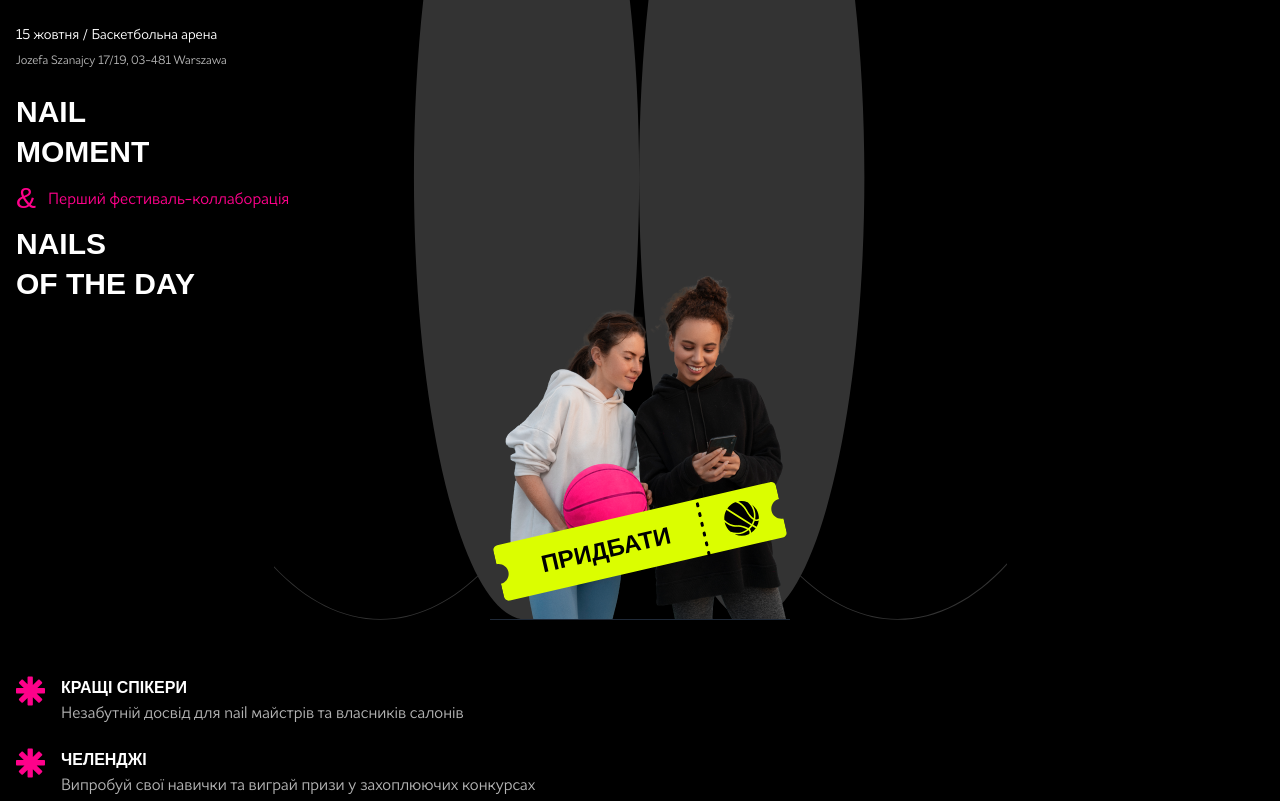
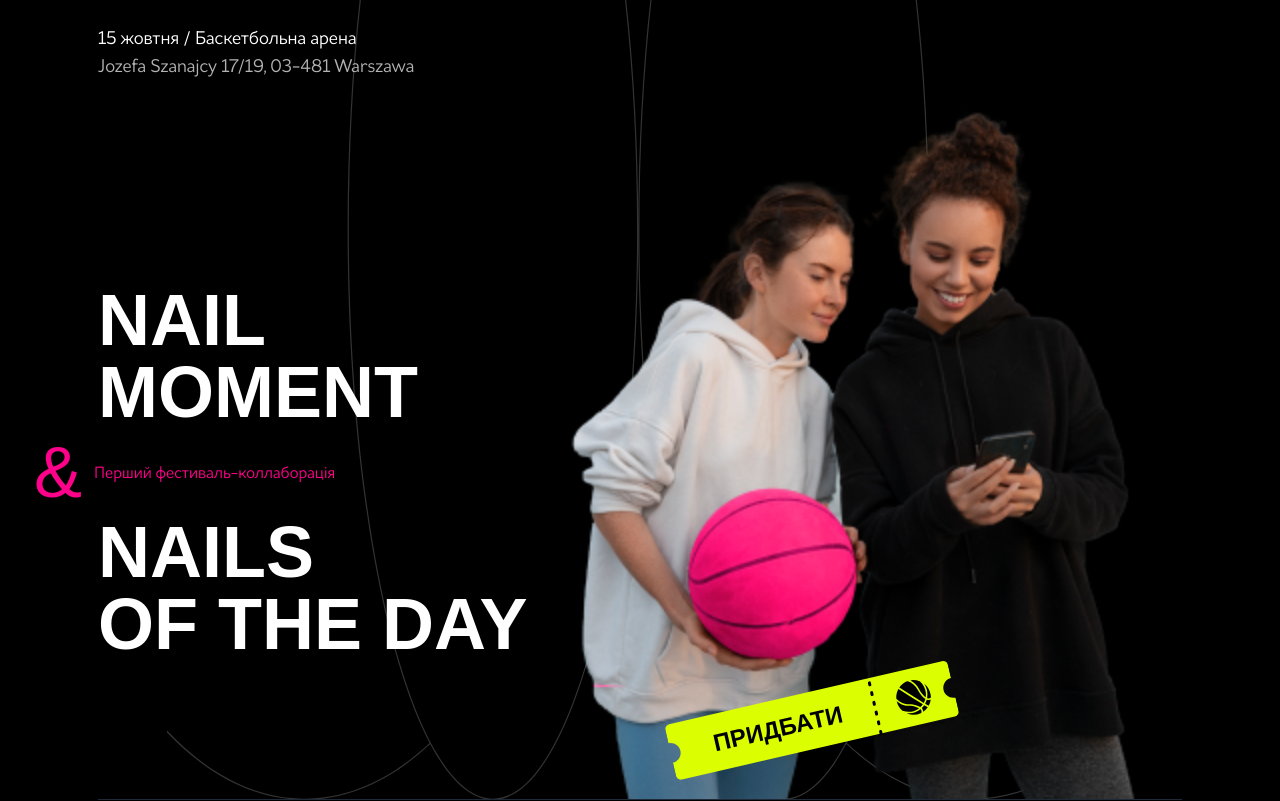
Before and after one commit to serhiihaniuk/nailmoment_next, a Next.js app: page / in a window 1280 px wide. Shown: the top 801 px of the page. Built offline with nearby package versions, Linux system fonts and the light colour scheme; a web font is replaced by a local one.

Commit message:
finish with hero section for desktop

```diff
--- a/src/app/page.tsx
+++ b/src/app/page.tsx
@@ -145,44 +145,46 @@ export default function Home() {
 
   return (
     <>
-      <section className="px-4 pt-6 lines-1 relative bg-contain bg-center bg-no-repeat h-[620px]">
+      <section className="px-4 pt-6 lines-1 relative bg-contain bg-center bg-no-repeat h-[620px] lg:h-lvh">
+        <div className="relative w-full h-full lg:max-w-[1084px] lg:m-auto lg:border-b lg:border-b-gray-800 lg:flex lg:flex-col">
         <Image
           src="/assets/hero.png"
           aria-hidden="true"
           alt="Background"
           width={300}
           height={452}
-          className="absolute bottom-0 z-0 object-contain object-center left-1/2 -translate-x-1/2 border-b border-b-gray-800"
+          className="absolute bottom-0 z-0 object-contain object-center left-1/2 -translate-x-1/2 border-b border-b-gray-800 lg:border-0 lg:left-auto lg:right-[40px] lg:w-[600px] lg:-translate-x-[0]"
         />
-        <div className="flex font-asteriks flex-col  gap-2 relative z-10">
-          <span className="text-primary-foreground text-sm">
+        <div className="flex font-asteriks flex-col  gap-2 relative z-10 lg:gap-0 lg:mb-16">
+          <span className="text-primary-foreground text-sm lg:text-lg">
             15 жовтня / Баскетбольна арена
           </span>
           <a
             href="TODO:ADD_LINK"
-            className="text-primary-foreground-muted text-xs"
+            className="text-primary-foreground-muted text-xs lg:text-lg"
           >
             Jozefa Szanajcy 17/19, 03-481 Warszawa
           </a>
         </div>
-        <h1 className="w-[282px] flex flex-col gap-2 text-primary-foreground mt-6 text-start relative z-10">
-          <span className="text-3xl w-min leading-10 font-travels font-bold">
+        <h1 className="w-[282px] flex flex-col gap-2 text-primary-foreground mt-6 text-start relative z-10 lg:w-[600px] lg:my-auto">
+          <span className="text-3xl w-min leading-10 font-travels font-bold lg:text-7xl">
             NAIL MOMENT
           </span>
-          <span className="text-center inline-flex text-accent-pink gap-3 items-center">
-            <span className="text-3xl font-travels">&</span>
+          <span className="text-center inline-flex text-accent-pink gap-3 items-center lg:items-center">
+            <span className="text-3xl font-travels lg:text-7xl lg:-ml-16">&</span>
             <span className="text-base font-asteriks text-nowrap">
               Перший фестиваль-коллаборація
             </span>
           </span>
-          <span className="text-3xl w-64 leading-10 font-bold font-travels">
+          <span className="text-3xl w-64 leading-10 font-bold font-travels lg:text-7xl lg:w-full">
             NAILS
             <br /> OF THE DAY
           </span>
         </h1>
-        <Button className="mx-auto absolute bottom-12 -rotate-[13deg] left-1/2 -translate-x-1/2">
+        <Button className="mx-auto absolute bottom-12 -rotate-[13deg] left-1/2 -translate-x-1/2 lg:right-[80px] lg:left-auto">
           Придбати
         </Button>
+        </div>
       </section>
       <section className="px-4 py-14">
         <List />
```
Also changed, not shown: public/assets/lines-1.svg, public/assets/lines-2.svg.
